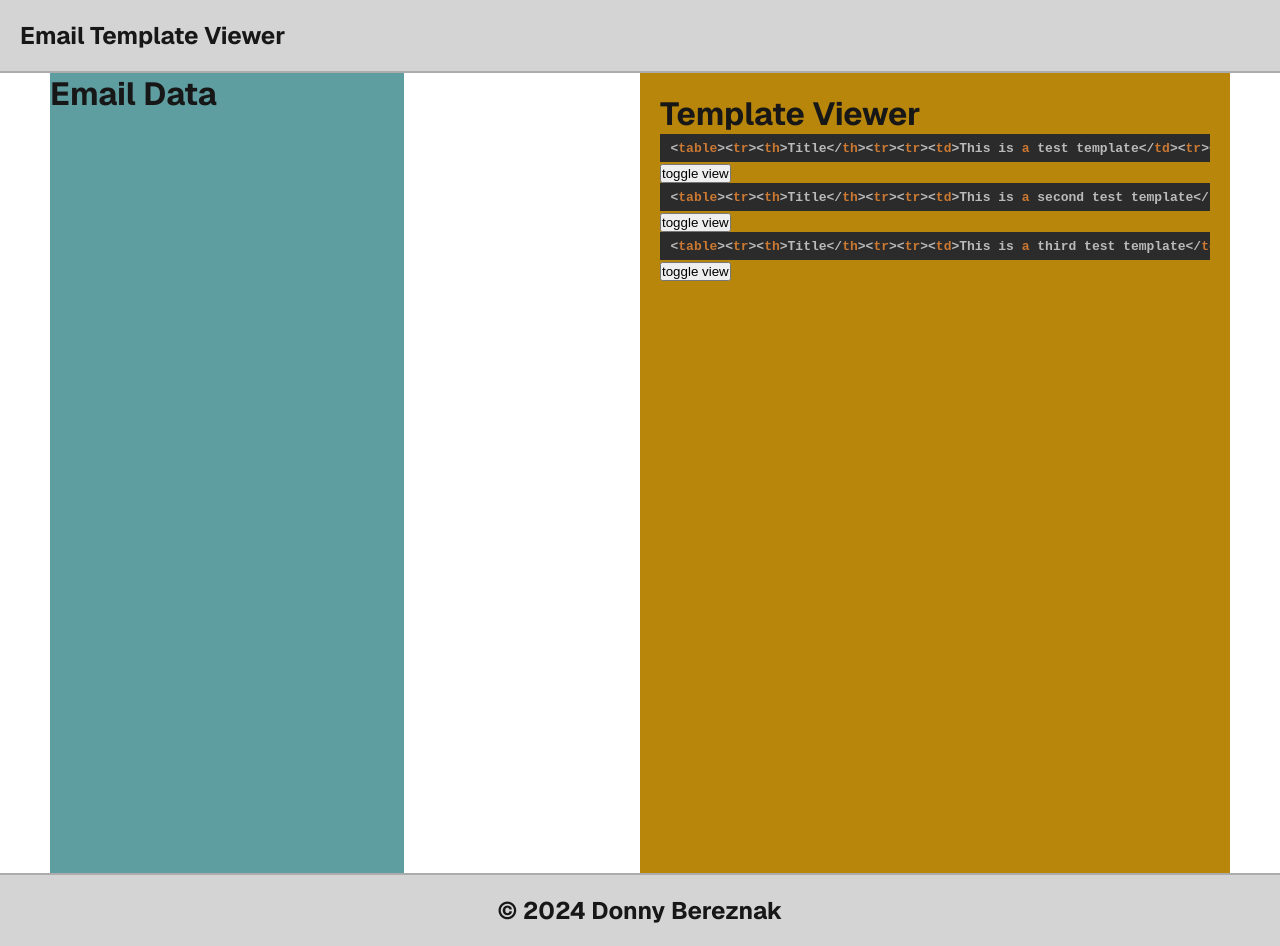
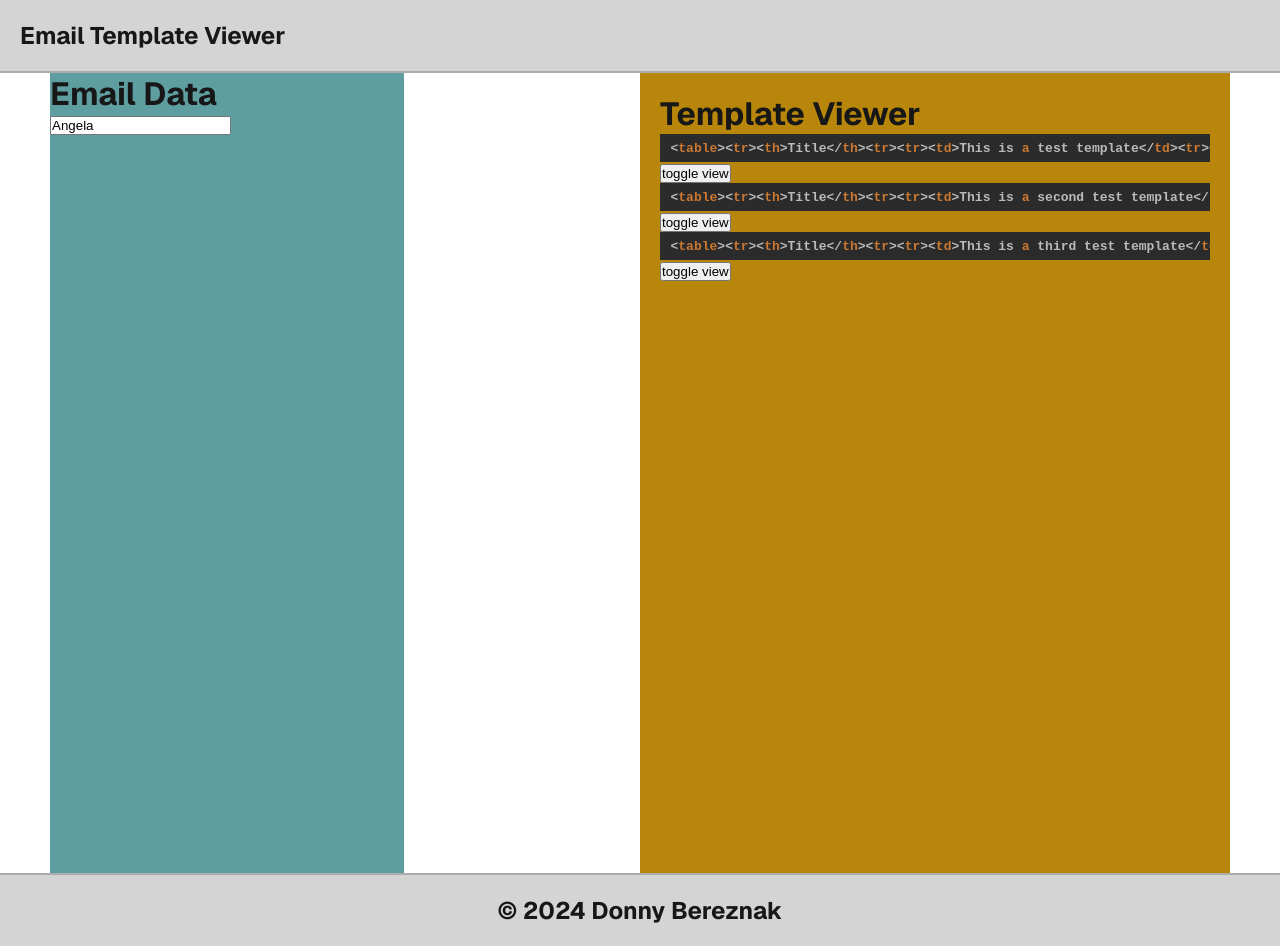
Before and after one commit to DBereznak/email_templates, a Next.js app in the folder email-template-viewer/: page / in a window 1280 px wide. Built offline with nearby package versions, Linux system fonts and the light colour scheme.

Commit message:
Updating more state

```diff
--- a/email-template-viewer/src/app/components/emailData.tsx
+++ b/email-template-viewer/src/app/components/emailData.tsx
@@ -1,9 +1,17 @@
+import { useContext } from "react";
 import styles from "./emailData.module.css";
+import { EmailDataContext } from "../context/emailDataContext";
 
 export default function EmailData() {
+    const {name, setName} = useContext(EmailDataContext);
     return (
         <div className={styles.emailForm}>
             <h1>Email Data</h1>
+            <input
+        type="text"
+        value={name}
+        onChange={(e) => setName(e.target.value)}
+      />
         </div>
     )
 };
--- a/email-template-viewer/src/app/components/templateViewer.tsx
+++ b/email-template-viewer/src/app/components/templateViewer.tsx
@@ -1,11 +1,16 @@
 import styles from "./templateViewer.module.css";
 import EmailTemplate from "./emailTemplate";
 import emailMarkup from "./emailTemplates";
+import { useContext } from "react";
+import { EmailDataContext } from "../context/emailDataContext";
 
 export default function TemplateViewer() {
+    const name = useContext(EmailDataContext);
+    const emailTemplates = emailMarkup(name.name);
+    const templates = emailTemplates.map(template => <div key={template.id}> <EmailTemplate rawHTML={template.email} /> </div>)
 
-    const emailTemplates = emailMarkup("Angela");
-    const templates = emailTemplates.map(template => <div key={template.id}> <EmailTemplate rawHTML={template.email} /> </div>)
+    console.log(name.name);
+
     return (
         <div className={styles.viewer}>
             <h1>Template Viewer</h1>
--- a/email-template-viewer/src/app/context/emailDataContext.ts
+++ b/email-template-viewer/src/app/context/emailDataContext.ts
@@ -2,4 +2,4 @@
 
 import { createContext } from "react";
 
-export const EmailDataContext = createContext("");
+export const EmailDataContext = createContext({});
--- a/email-template-viewer/src/app/page.tsx
+++ b/email-template-viewer/src/app/page.tsx
@@ -1,17 +1,23 @@
+"use client"
+import { useState } from "react";
 import Image from "next/image";
 import Header from "./components/header";
 import Footer from "./components/footer";
 import TemplateViewer from "./components/templateViewer";
 import EmailData from "./components/emailData";
 import styles from "./page.module.css";
+import { EmailDataContext } from "./context/emailDataContext";
 
 export default function Home() {
+  const [name, setName] = useState("Angela")
   return (
     <div className={styles.page}>
       <Header/>
       <main className={styles.main}>
+        <EmailDataContext.Provider value={{name, setName}}>
         <EmailData />
         <TemplateViewer />
+        </EmailDataContext.Provider>
       </main>
       <Footer />
     </div>
```
